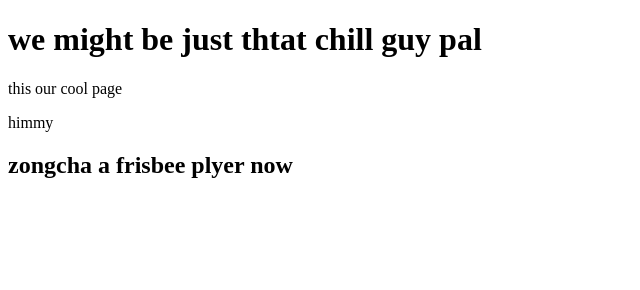
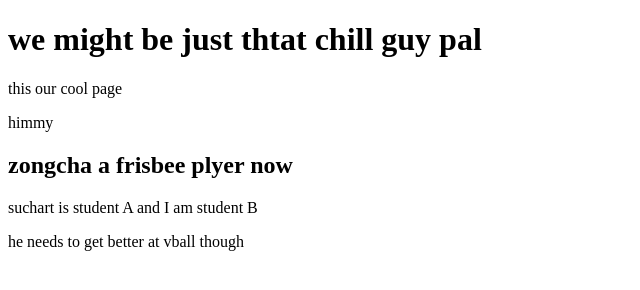
Before and after one commit to Sucharther9/SuchartZongcha, a plain HTML site: page index.html in a window 1280 px wide. Shown: the whole page, without its empty margins (0-640 px from the left). Drawn offline with Linux system fonts and the light colour scheme.

Commit message:
added two paragraph tags with content

```diff
--- a/index.html
+++ b/index.html
@@ -11,5 +11,8 @@
     <p>himmy</p>
 
     <h2>zongcha a frisbee plyer now</h2>
+
+    <p>suchart is student A and I am student B</p>
+    <p>he needs to get better at vball though</p>
   </body>
 </html>
```
